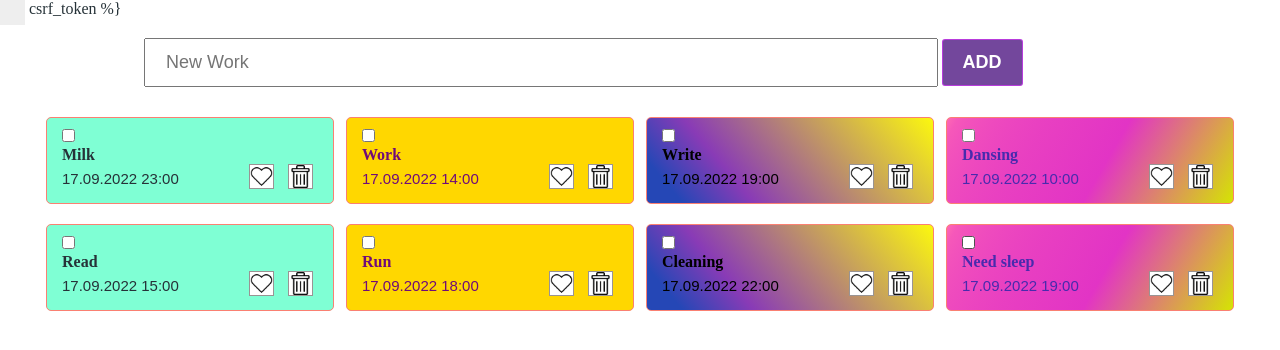
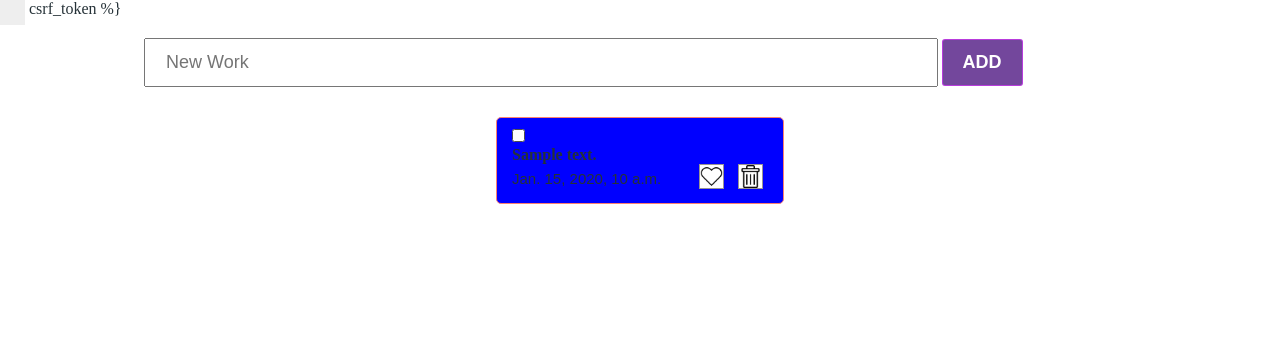
Before and after one commit to aizikos/ToDo_project, a Django app: page / in a window 1280 px wide. Shown: the top 350 px of the page. Run offline with Django 4.2, Linux system fonts and the light colour scheme; tables that the repository leaves empty hold one stand-in row (values such as "Sample post").

Commit message:
modified index  - added todo_list

```diff
--- a/main/static/styles/style.css
+++ b/main/static/styles/style.css
@@ -52,8 +52,8 @@ section {
     border: 1px solid salmon;
     border-radius: 5px;
     width: 24%;
+    background-color: blue;
     padding: 10px 15px;
-    background-color: aquamarine;
     margin-bottom: 20px;
 }
 
--- a/main/templates/index.html
+++ b/main/templates/index.html
@@ -22,127 +22,23 @@
         </div>
 
         <div class="todo_conteiner">
-
+            {% for todo in todo_list %}
             <div class="todo_item">
                 <label class="checkbox_conteiner">
                     <input type="checkbox">
                     <span class="checkmark"></span>
                 </label>
-                <h4>Milk</h4>
+                <h4>{{ todo.text }}</h4>
                 <div class="todo_item_footer">
-                    <p>17.09.2022 <span>23:00</span></p>
+                    <p>{{ todo.date }}</p>
                     <div class="action_buttons">
-                        <img src="./ikons/сердечко.png" >
-                        <img src="./ikons/ящик.png" >
+                        <img src="{% static 'ikons/сердечко.png' %}" >
+                        <img src="{% static 'ikons/ящик.png' %}" >
                     </div>
                 </div>
             </div>
 
-            <div class="todo_item done">
-                <label class="checkbox_conteiner">
-                    <input type="checkbox">
-                    <span class="checkmark"></span>
-                </label>
-                <h4>Work</h4>
-                <div class="todo_item_footer">
-                    <p>17.09.2022 <span>14:00</span></p>
-                    <div class="action_buttons">
-                        <img src="./ikons/сердечко.png">
-                        <img src="./ikons/ящик.png" >
-                    </div>
-                </div>
-            </div>
-
-            <div class="todo_item mark">
-                <label class="checkbox_conteiner">
-                    <input type="checkbox">
-                    <span class="checkmark"></span>
-                </label>
-                <h4>Write</h4>
-                <div class="todo_item_footer">
-                    <p>17.09.2022 <span>19:00</span></p>
-                    <div class="action_buttons">
-                        <img src="./ikons/сердечко.png" >
-                        <img src="./ikons/ящик.png" >
-                    </div>
-                </div>
-            </div>
-
-            <div class="todo_item market">
-                <label class="checkbox_conteiner">
-                    <input type="checkbox">
-                    <span class="checkmark"></span>
-                </label>
-                <h4>Dansing</h4>
-                <div class="todo_item_footer">
-                    <p>17.09.2022 <span>10:00</span></p>
-                    <div class="action_buttons">
-                        <img src="./ikons/сердечко.png" >
-                        <img src="./ikons/ящик.png" >
-                    </div>
-                </div>
-            </div>
-
-            <div class="todo_item">
-                <label class="checkbox_conteiner">
-                    <input type="checkbox">
-                    <span class="checkmark"></span>
-                </label>
-                <h4>Read</h4>
-                <div class="todo_item_footer">
-                    <p>17.09.2022 <span>15:00</span></p>
-                    <div class="action_buttons">
-                        <img src="./ikons/сердечко.png" >
-                        <img src="./ikons/ящик.png" >
-                    </div>
-                </div>
-            </div>
-
-            <div class="todo_item done">
-                <label class="checkbox_conteiner">
-                    <input type="checkbox">
-                    <span class="checkmark"></span>
-                </label>
-                <h4>Run</h4>
-                <div class="todo_item_footer">
-                    <p>17.09.2022 <span>18:00</span></p>
-                    <div class="action_buttons">
-                        <img src="./ikons/сердечко.png" >
-                        <img src="./ikons/ящик.png" >
-                    </div>
-                </div>
-            </div>
-
-            <div class="todo_item mark">
-                <label class="checkbox_conteiner">
-                    <input type="checkbox">
-                    <span class="checkmark"></span>
-                </label>
-                <h4>Cleaning</h4>
-                <div class="todo_item_footer">
-                    <p>17.09.2022 <span>22:00</span></p>
-                    <div class="action_buttons">
-                        <img src="./ikons/сердечко.png" >
-                        <img src="./ikons/ящик.png" >
-                    </div>
-                </div>
-            </div>
-
-            <div class="todo_item market">
-                <label class="checkbox_conteiner">
-                    <input type="checkbox">
-                    <span class="checkmark"></span>
-                </label>
-                <h4>Need sleep</h4>
-                <div class="todo_item_footer">
-                    <p>17.09.2022 <span>19:00</span></p>
-                    <div class="action_buttons">
-                        <img src="./ikons/сердечко.png" >
-                        <img src="./ikons/ящик.png" >
-                    </div>
-                </div>
-            </div>
-
+            {% endfor %}
 
         </div>
     </section>
--- a/main/views.py
+++ b/main/views.py
@@ -1,12 +1,13 @@
 from django.shortcuts import render,HttpResponse
 
-#from .models import ToDo
+from .models import TODO
 
 def homepage (request):
-        return render (request,'index.html')
+    todo_list=TODO.objects.all()
+    return render (request,'index.html',{"todo_list": todo_list})
 
 def test (request):
-    return render (request,'test.html',)
+    return render (request,'test.html')
 
 #def add_todo(request):
     #f = request.POST
```
